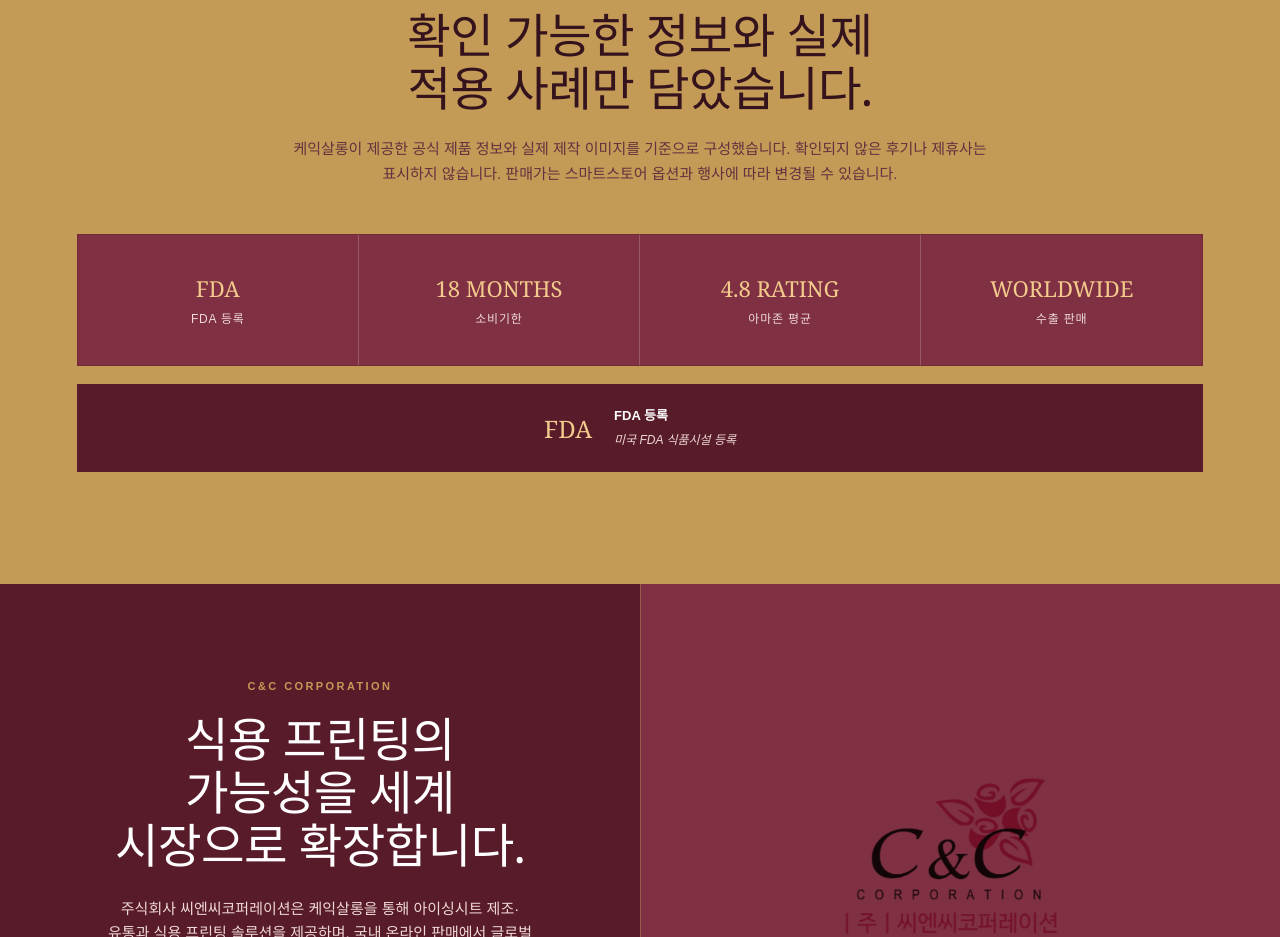
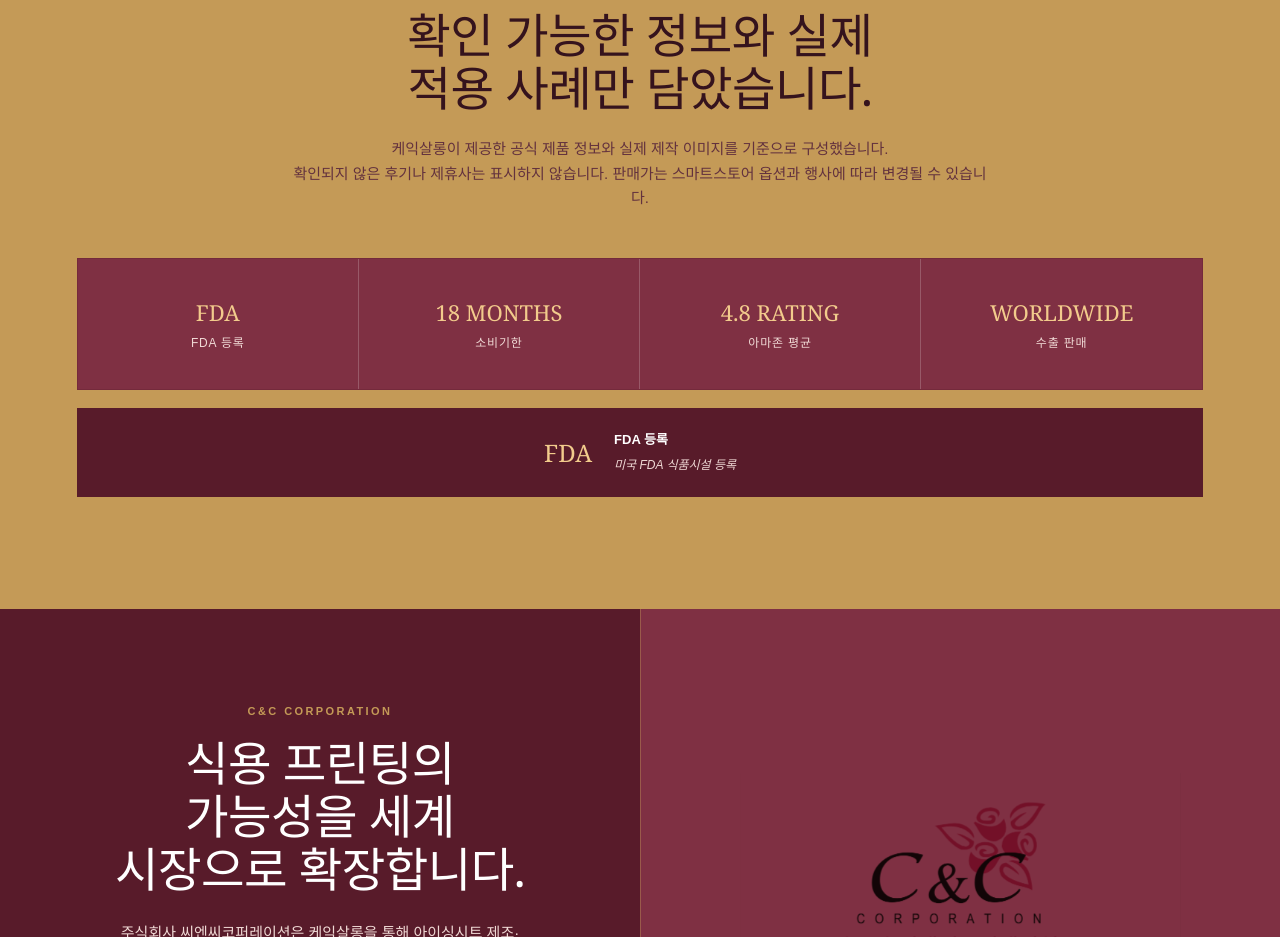
Before and after one commit to cakecnc/cake-salon-store, a Next.js app: page / in a window 1280 px wide. Shown: the part 10440-11377 px from the top of the page. Built offline with nearby package versions, Linux system fonts and the light colour scheme.

Commit message:
Add line break to proof copy

```diff
--- a/app/globals.css
+++ b/app/globals.css
@@ -1046,6 +1046,7 @@ img {
   color: var(--muted-dark);
   font-size: 12px;
   line-height: 1.62;
+  white-space: pre-line;
 }
 
 .trust-grid {
--- a/app/page.tsx
+++ b/app/page.tsx
@@ -151,7 +151,7 @@ const conversionCopy: Record<Lang, {
   purchase: string; inquiry: string; currentPrice: string; specs: string; order: string;
   productMeta: Array<[string, string, string]>; guideNote: string; proofKicker: string; proofTitle: string; proofText: string;
 }> = {
-  ko: { purchase: "네이버 스마트스토어에서 구매하기", inquiry: "1:1 맞춤 제작 문의", currentPrice: "판매가", specs: "구성·규격", order: "주문 조건", productMeta: [["40,000원", "A4 · 25장 구성", "최소 주문 1팩"], ["6,840원부터", "원형 지름 35mm · 55mm 컷팅", "그 외 규격은 지그 제작 문의"]], guideNote: "제품 특징과 규격, 사용법을 한눈에 확인하세요.", proofKicker: "VERIFIED PROOF", proofTitle: "확인 가능한 정보와\n실제 적용 사례만 담았습니다.", proofText: "케익살롱이 제공한 공식 제품 정보와 실제 제작 이미지를 기준으로 구성했습니다. 확인되지 않은 후기나 제휴사는 표시하지 않습니다. 판매가는 스마트스토어 옵션과 행사에 따라 변경될 수 있습니다." },
+  ko: { purchase: "네이버 스마트스토어에서 구매하기", inquiry: "1:1 맞춤 제작 문의", currentPrice: "판매가", specs: "구성·규격", order: "주문 조건", productMeta: [["40,000원", "A4 · 25장 구성", "최소 주문 1팩"], ["6,840원부터", "원형 지름 35mm · 55mm 컷팅", "그 외 규격은 지그 제작 문의"]], guideNote: "제품 특징과 규격, 사용법을 한눈에 확인하세요.", proofKicker: "VERIFIED PROOF", proofTitle: "확인 가능한 정보와\n실제 적용 사례만 담았습니다.", proofText: "케익살롱이 제공한 공식 제품 정보와 실제 제작 이미지를 기준으로 구성했습니다.\n확인되지 않은 후기나 제휴사는 표시하지 않습니다. 판매가는 스마트스토어 옵션과 행사에 따라 변경될 수 있습니다." },
   en: { purchase: "Buy on Naver Smart Store", inquiry: "Request a Custom Quote", currentPrice: "Price", specs: "Pack & size", order: "Order terms", productMeta: [["KRW 40,000", "A4 · 25 sheets", "Minimum order: 1 pack"], ["From KRW 6,840", "Round cutting · 35 mm / 55 mm", "Other sizes require a custom jig inquiry"]], guideNote: "Review product features, sizes and directions at a glance.", proofKicker: "VERIFIED PROOF", proofTitle: "Only verified facts and\nreal applications.", proofText: "This section uses official Cake Salon product information and supplied production images. Prices may change depending on Smart Store options and promotions." },
   ja: { purchase: "NAVERスマートストアで購入", inquiry: "1:1オーダー相談", currentPrice: "販売価格", specs: "構成・サイズ", order: "注文条件", productMeta: [["40,000ウォン", "A4 · 25枚", "最小注文：1パック"], ["6,840ウォン〜", "円形カット · 直径35mm / 55mm", "その他は治具制作について要相談"]], guideNote: "商品の特徴、サイズ、使い方をひと目で確認できます。", proofKicker: "VERIFIED PROOF", proofTitle: "確認できる情報と\n実際の制作例だけを掲載。", proofText: "公式商品情報と実際の制作画像を使用しています。価格はストアのオプションやキャンペーンにより変更される場合があります。" },
   zh: { purchase: "前往NAVER智能商店购买", inquiry: "1对1定制咨询", currentPrice: "售价", specs: "包装与规格", order: "订购条件", productMeta: [["40,000韩元", "A4 · 25张", "最低订购：1包装"], ["6,840韩元起", "圆形裁切 · 直径35mm / 55mm", "其他尺寸需咨询定制治具"]], guideNote: "产品特点、规格和使用方法一目了然。", proofKicker: "VERIFIED PROOF", proofTitle: "仅展示可核实信息与\n真实应用案例。", proofText: "内容基于官方产品资料和真实制作图片。价格可能因商店选项和促销活动而变化。" },
```
